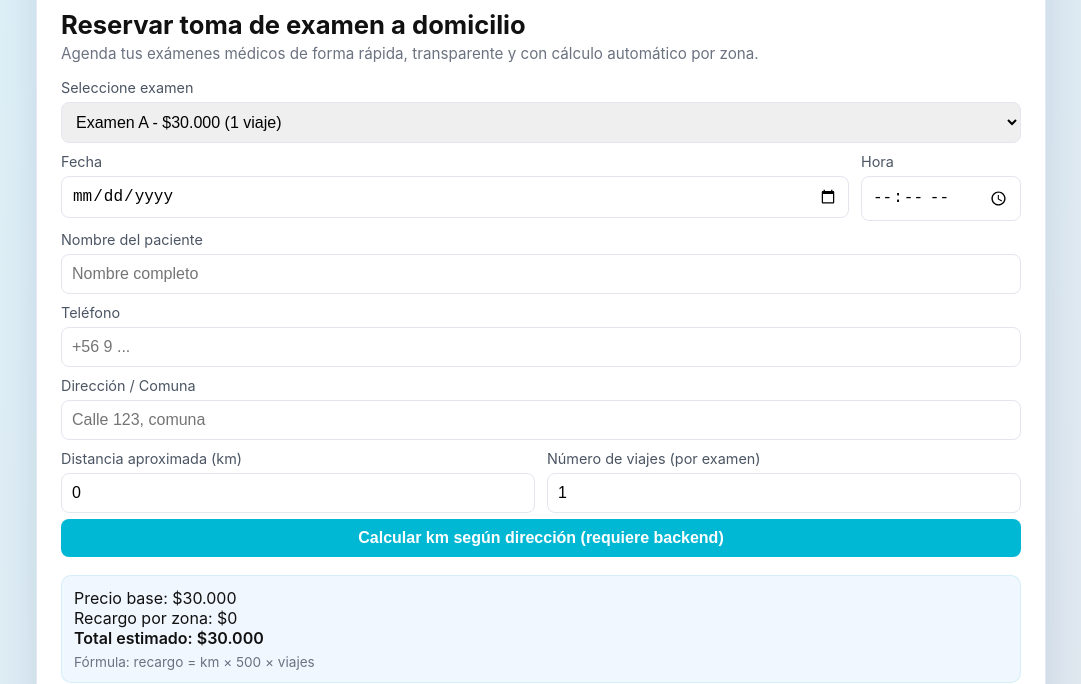
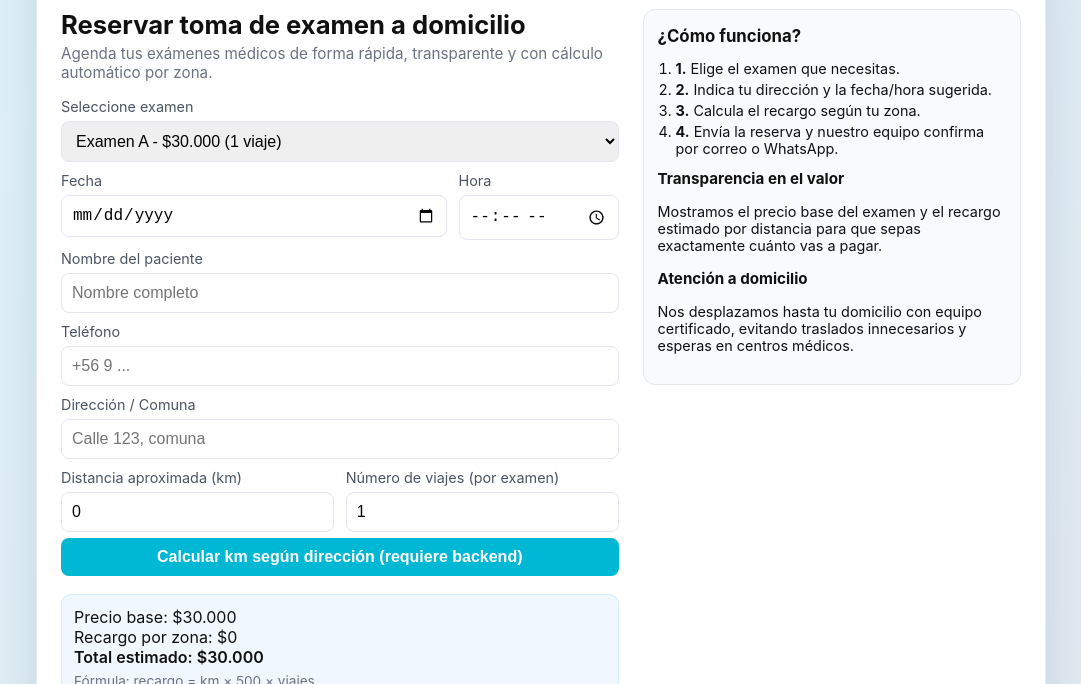
Before and after one commit to Zentirius/-MedReserva, a plain HTML site: page prototipo-reservas/index.html in a window 1280 px wide. Shown: the part 116-800 px from the top of the page, without its empty margins (99-1180 px from the left). Drawn offline with Linux system fonts and the light colour scheme.

Commit message:
Add two-column layout with info sidebar

```diff
--- a/prototipo-reservas/index.html
+++ b/prototipo-reservas/index.html
@@ -11,6 +11,8 @@
     <div class="logo-row">
       <img src="assets/logo.jpg" alt="Logo empresa" class="logo-img" />
     </div>
+    <div class="layout-row">
+      <div class="layout-main">
         <h1>Reservar toma de examen a domicilio</h1>
         <p class="subtitle">Agenda tus exámenes médicos de forma rápida, transparente y con cálculo automático por zona.</p>
 
@@ -68,6 +70,21 @@
 
         <div id="mensaje" class="muted" style="margin-top:12px"></div>
       </div>
+      <aside class="layout-side">
+        <h2>¿Cómo funciona?</h2>
+        <ol class="steps-list">
+          <li><strong>1.</strong> Elige el examen que necesitas.</li>
+          <li><strong>2.</strong> Indica tu dirección y la fecha/hora sugerida.</li>
+          <li><strong>3.</strong> Calcula el recargo según tu zona.</li>
+          <li><strong>4.</strong> Envía la reserva y nuestro equipo confirma por correo o WhatsApp.</li>
+        </ol>
+        <h3>Transparencia en el valor</h3>
+        <p>Mostramos el precio base del examen y el recargo estimado por distancia para que sepas exactamente cuánto vas a pagar.</p>
+        <h3>Atención a domicilio</h3>
+        <p>Nos desplazamos hasta tu domicilio con equipo certificado, evitando traslados innecesarios y esperas en centros médicos.</p>
+      </aside>
+    </div>
+  </div>
 
   <script src="app.js"></script>
 </body>
--- a/prototipo-reservas/styles.css
+++ b/prototipo-reservas/styles.css
@@ -30,6 +30,44 @@ h1 {
   margin: 0 0 16px 0;
   font-size: 0.95rem;
   color: #6b7280;
+}
+
+.layout-row {
+  display: flex;
+  gap: 24px;
+  align-items: flex-start;
+}
+
+.layout-main {
+  flex: 1.6;
+}
+
+.layout-side {
+  flex: 1;
+  background: #f9fafb;
+  border-radius: 12px;
+  padding: 16px 14px;
+  border: 1px solid #e5e7eb;
+  font-size: 0.9rem;
+}
+
+.layout-side h2 {
+  margin-top: 0;
+  font-size: 1.05rem;
+}
+
+.layout-side h3 {
+  margin-top: 12px;
+  font-size: 0.95rem;
+}
+
+.steps-list {
+  padding-left: 18px;
+  margin: 8px 0 12px;
+}
+
+.steps-list li {
+  margin-bottom: 4px;
 }
 
 .logo-row {
@@ -138,4 +176,8 @@ button:active {
   .row {
     flex-direction: column;
   }
+
+  .layout-row {
+    flex-direction: column;
+  }
 }
```
Lines whose indentation alone changed are shown as unchanged.
